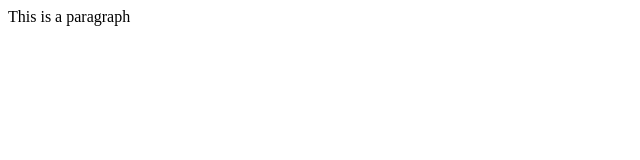
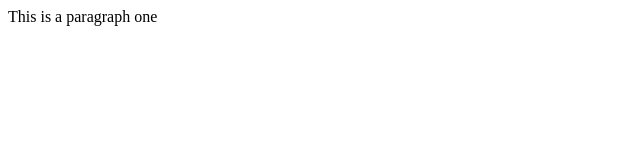
Before and after one commit to sayan-8888/localrepo, a plain HTML site: page index.html in a window 1280 px wide. Shown: the full height of the page, 0-640 px from the left. Drawn offline with Linux system fonts and the light colour scheme.

Commit message:
Add Initial Files

```diff
--- a/index.html
+++ b/index.html
@@ -1 +1 @@
-<p>This is a paragraph</p>
+<p>This is a paragraph one</p>
```
